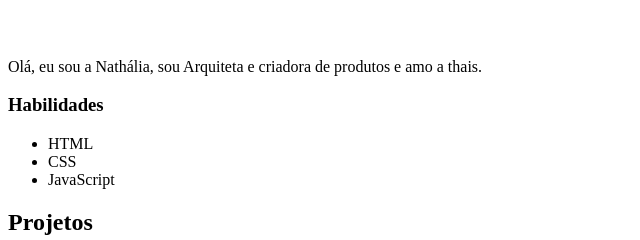
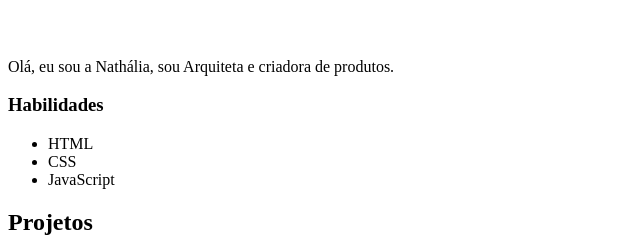
Before and after one commit to Nathaliabragatti/site, a plain HTML site: page index.html in a window 1280 px wide. Shown: the part 4028-4268 px from the top of the page, 0-640 px from the left. Drawn offline with Linux system fonts and the light colour scheme; files whose address does not match are found by name.

Commit message:
Atualização site

```diff
--- a/index.html
+++ b/index.html
@@ -28,7 +28,7 @@
         <article>
 
             <p>
-                Olá, eu sou a Nathália, sou Arquiteta e criadora de produtos e amo a thais.
+                Olá, eu sou a Nathália, sou Arquiteta e criadora de produtos.
             </p>
 
         </article>
```
